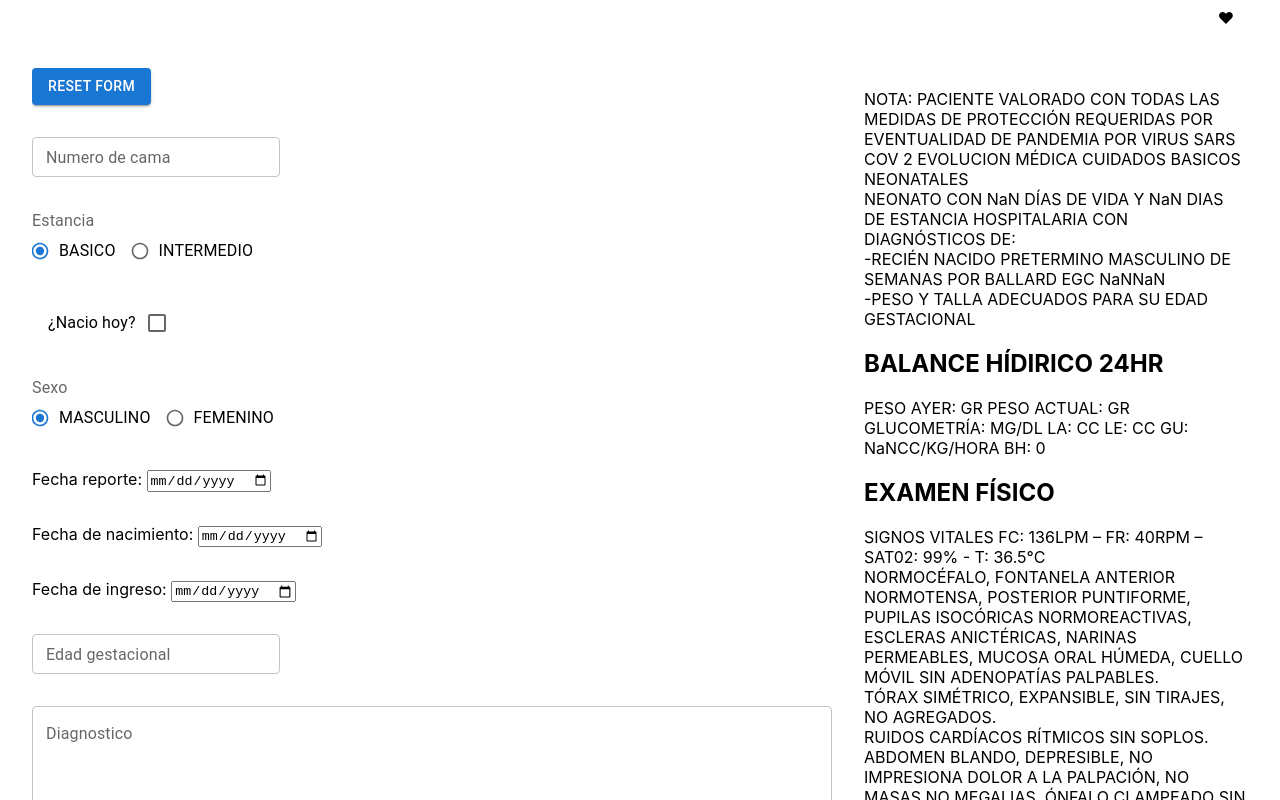
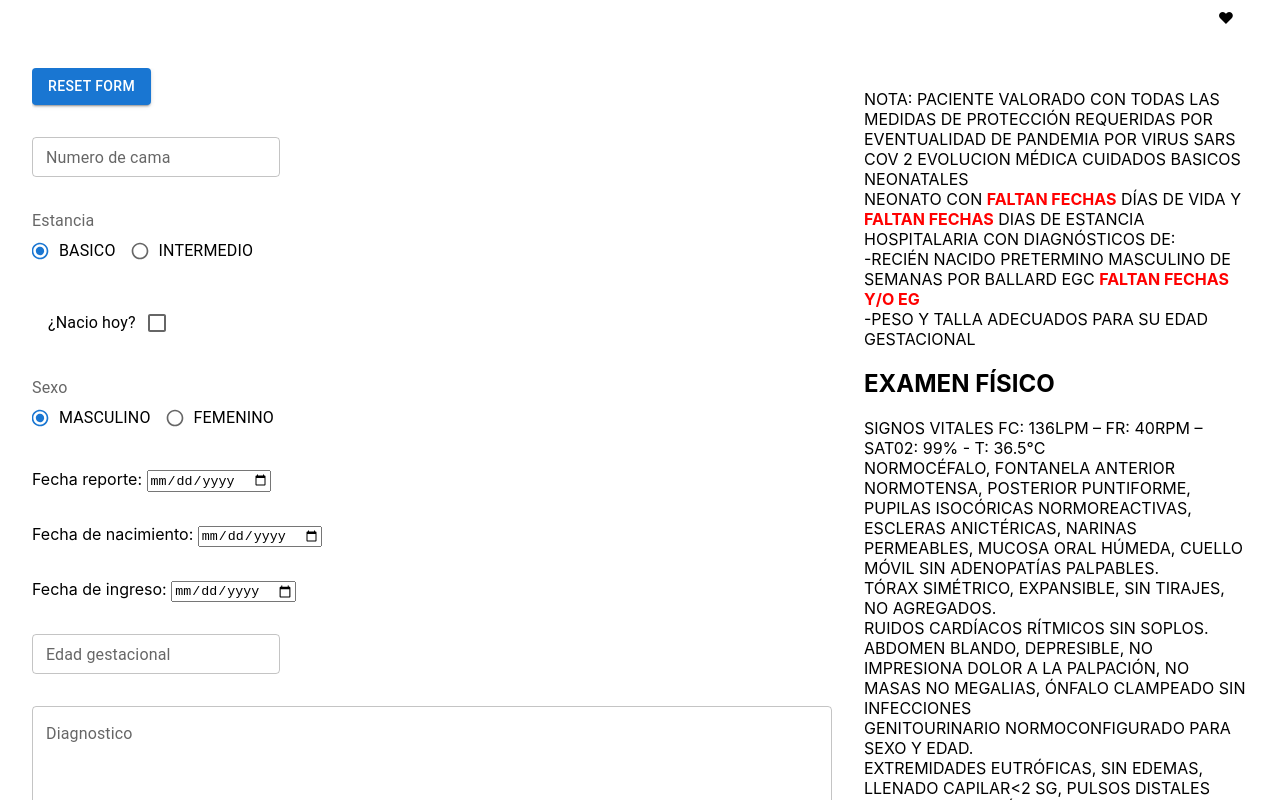
Before and after one commit to vicentel89/alexpress, a React (Create React App) app: page / in a window 1280 px wide. Built offline with nearby package versions, Linux system fonts and the light colour scheme.

Commit message:
Add validations in results

```diff
--- a/src/components/HistoryResult.jsx
+++ b/src/components/HistoryResult.jsx
@@ -2,7 +2,7 @@ import React from 'react';
 
 function HistoryResult({ values }) {
   const egc = findEgc(values.dob, values.reportDate, values.weeks);
-  const gu = (values.output / (values.weight / 1000) / 24).toFixed(2);
+  const gu = (values.output / (values.weight / 1000) / values.waterBalanceTime).toFixed(2);
   const pia = values.intake - values.output + (values.lastWeight - values.weight);
   const bh = values.intake - (values.output + pia);
   const ageInDays = findAgeInDays(values.dob, values.reportDate);
@@ -30,17 +30,25 @@ function HistoryResult({ values }) {
       )}
       <p>
         -RECIÉN NACIDO {term} {values.sex} DE {values.weeks} SEMANAS POR BALLARD{' '}
-        {!isPostTerm && `EGC ${egc}`}
+        {!isPostTerm && <span>EGC {egc}</span>}
       </p>
       <p>-PESO Y TALLA ADECUADOS PARA SU EDAD GESTACIONAL</p>
       <p>{values.diagnosis}</p>
 
-      <h2>BALANCE HÍDIRICO {values.waterBalanceTime}HR</h2>
-      <p>
-        PESO AYER: {values.lastWeight}GR PESO ACTUAL: {values.weight}GR GLUCOMETRÍA:{' '}
-        {values.glucose}MG/DL LA: {values.intake}CC LE: {values.output}CC GU: {gu}CC/KG/HORA BH:{' '}
-        {bh}
-      </p>
+      {(values.lastWeight || values.weight || values.glucose || values.intake || values.output) && (
+        <>
+          <h2>BALANCE HÍDIRICO {values.waterBalanceTime}HR</h2>
+          <p>
+            {valNumShow(values.lastWeight, 'PESO AYER', 'GR')}
+            {valNumShow(values.weight, 'PESO ACTUAL', 'GR')}
+            {valNumShow(values.glucose, 'GLUCOMETRÍA', 'MG/DL')}
+            {valNumShow(values.intake, 'LA', 'CC')}
+            {valNumShow(values.output, 'LE', 'CC')}
+            {valNumShow(gu, 'GU', 'CC/KG/HORA')}
+            {valNumShow(bh, 'BH', '')}
+          </p>
+        </>
+      )}
 
       <h2> EXAMEN FÍSICO </h2>
       <p>
@@ -110,6 +118,9 @@ function HistoryResult({ values }) {
 }
 
 const findEgc = (dob, reportD, weeks) => {
+  if (!dob || !reportD || !weeks)
+    return <strong style={{ color: 'red' }}>FALTAN FECHAS Y/O EG</strong>;
+
   // Edad gestacional corregia en semanas
   const ageInDays = findAgeInDays(dob, reportD);
   const weeksFromBirth = Math.floor(ageInDays / 7);
@@ -120,6 +131,8 @@ const findEgc = (dob, reportD, weeks) => {
 };
 
 const findAgeInDays = (dob, reportD) => {
+  if (!dob || !reportD) return <strong style={{ color: 'red' }}>FALTAN FECHAS</strong>;
+
   const reportDate = new Date(`${reportD} 00:00`);
   const dobDate = new Date(`${dob} 00:00`);
   const ageInDays = (reportDate - dobDate) / (1000 * 60 * 60 * 24);
@@ -128,6 +141,8 @@ const findAgeInDays = (dob, reportD) => {
 };
 
 const findDaysFromAdmission = (admissionDate, reportD) => {
+  if (!admissionDate || !reportD) return <strong style={{ color: 'red' }}>FALTAN FECHAS</strong>;
+
   const reportDate = new Date(`${reportD} 00:00`);
   const admDate = new Date(`${admissionDate} 00:00`);
   const daysFromAdmission = (reportDate - admDate) / (1000 * 60 * 60 * 24);
@@ -138,6 +153,10 @@ const findDaysFromAdmission = (admissionDate, reportD) => {
 const formatDate = (reportDate) => {
   let date = reportDate.toLocaleString('en-US', { timeZone: 'America/Bogota', day: '2-digit' });
   return date.split('-').reverse().join('/');
+};
+
+const valNumShow = (val, label, units) => {
+  return val !== '' && isFinite(val) ? `${label}: ${val}${units} ` : '';
 };
 
 const hemogram = ['wbc', 'hb', 'hto', 'plt', 'n', 'l'];
```
